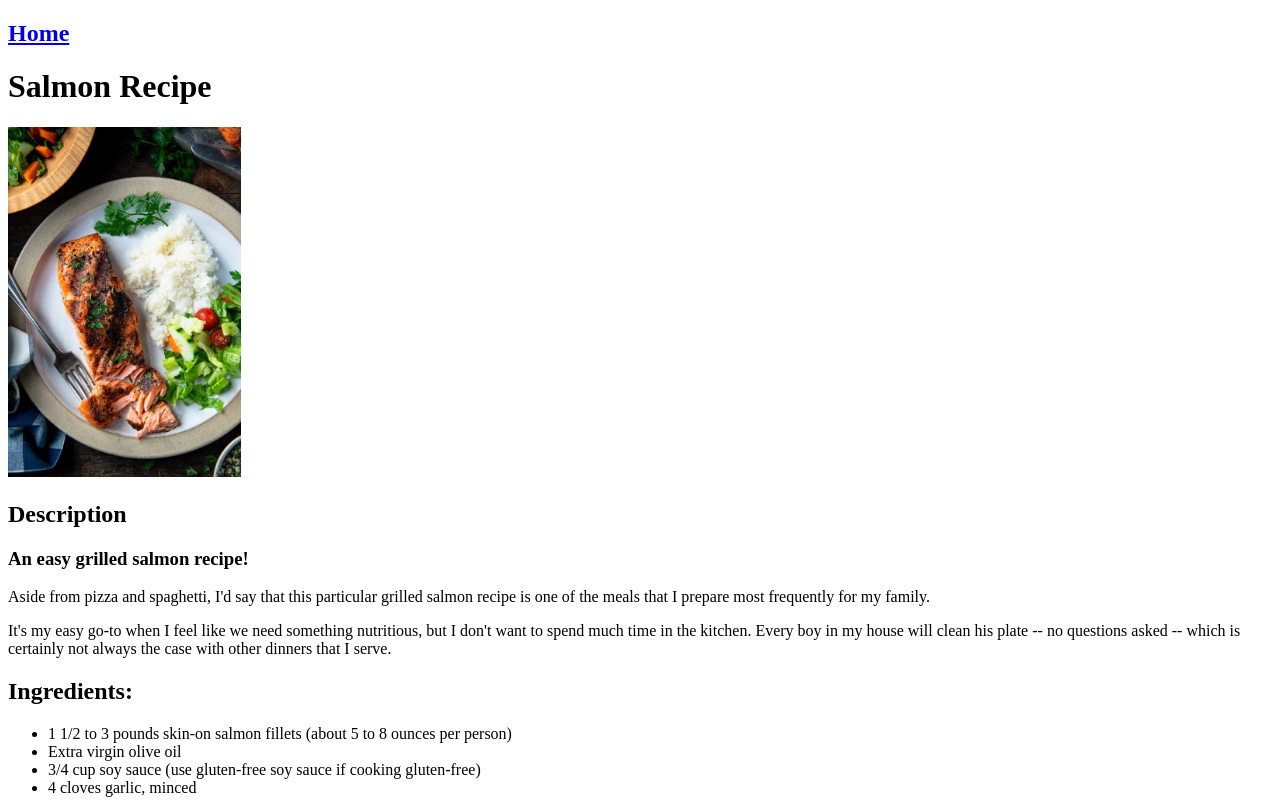
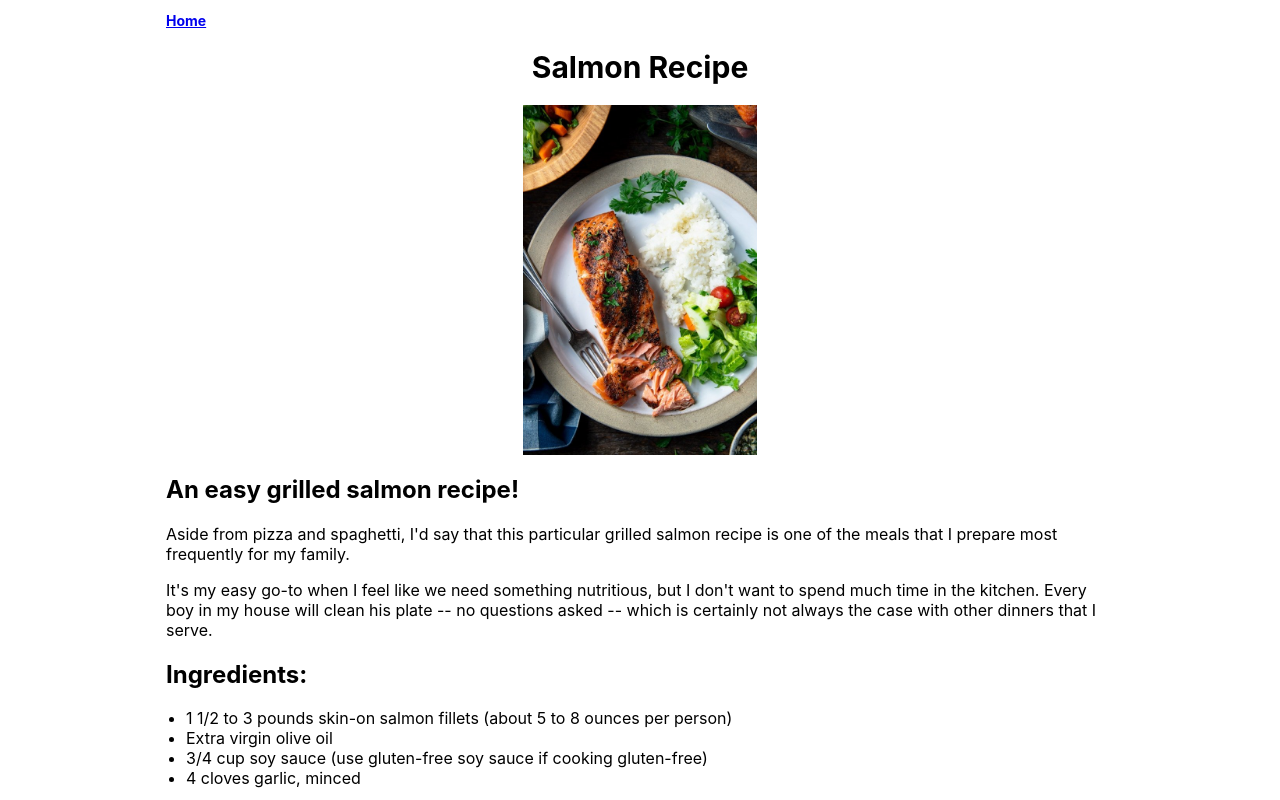
Before and after one commit to darkblitzrc/odin-recipes, a plain HTML site: page recipes/salmon.html in a window 1280 px wide. Shown: the top 800 px of the page. Drawn offline with Linux system fonts and the light colour scheme.

Commit message:
Simplify the paragraph styles and add gen layout

```diff
--- a/recipes/salmon.html
+++ b/recipes/salmon.html
@@ -3,13 +3,14 @@
     <head>
         <meta charset="utf-8">
         <title>Salmon Recipe</title>
+        <meta name="viewport" content="width=device-width, initial-scale=1">
+        <link rel="stylesheet" href="../styles.css">
     </head>
     <body>
-        <h2><a href="../index.html">Home</a></h2>
-        <h1>Salmon Recipe</h1>
-        <img src="../images/grilledsalmon.jpeg" height="350" alt="A picture of a grilled salmon.">
-        <h2>Description</h2>
-        <h3>An easy grilled salmon recipe!</h3>
+        <h2 class="home-button"><a href="../index.html">Home</a></h2>
+        <h1 class="title">Salmon Recipe</h1>
+        <img class="salmon-image" src="../images/grilledsalmon.jpeg" height="350" alt="A picture of a grilled salmon.">
+        <h2>An easy grilled salmon recipe!</h2>
         <p>Aside from pizza and spaghetti, I'd say that this particular grilled salmon recipe is one of the meals that I prepare most frequently for my family.</p>
         <p>It's my easy go-to when I feel like we need something nutritious, but I don't want to spend much time in the kitchen. Every boy in my house will clean his plate -- no questions asked -- which is certainly not always the case with other dinners that I serve.</p>
         <h2>Ingredients:</h2>
--- a/styles.css
+++ b/styles.css
@@ -11,7 +11,7 @@
     font-size: 30px;
 }
 
-h2 {
+h2, h3 {
     font-family: -apple-system, BlinkMacSystemFont, 'Segoe UI', Roboto, Oxygen, Ubuntu, Cantarell, 'Open Sans', 'Helvetica Neue', sans-serif;
     margin-left: auto;
     margin-right: auto;
@@ -20,7 +20,7 @@ h2 {
 }
 
 
-.description-paragraph, ol, ul {
+p, .description-paragraph, ol, ul{
     width: 75%;
     margin-left: auto;
     margin-right: auto;
@@ -29,7 +29,7 @@ h2 {
 
 }
 
-.pasta-image, .chef {
+.pasta-image, .chef, .salmon-image {
     align-content: center;
     display: block;
     margin-left: auto;
```
